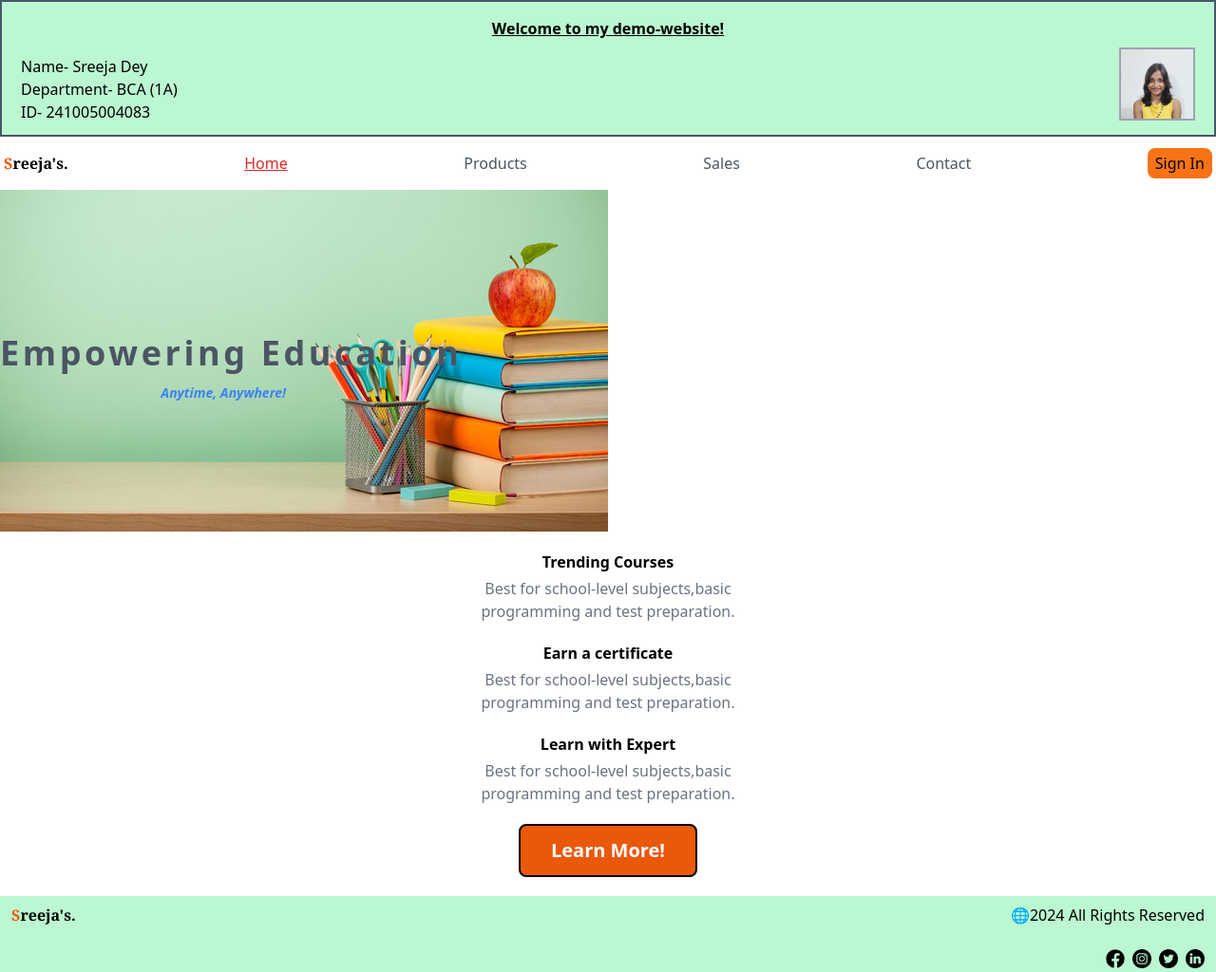
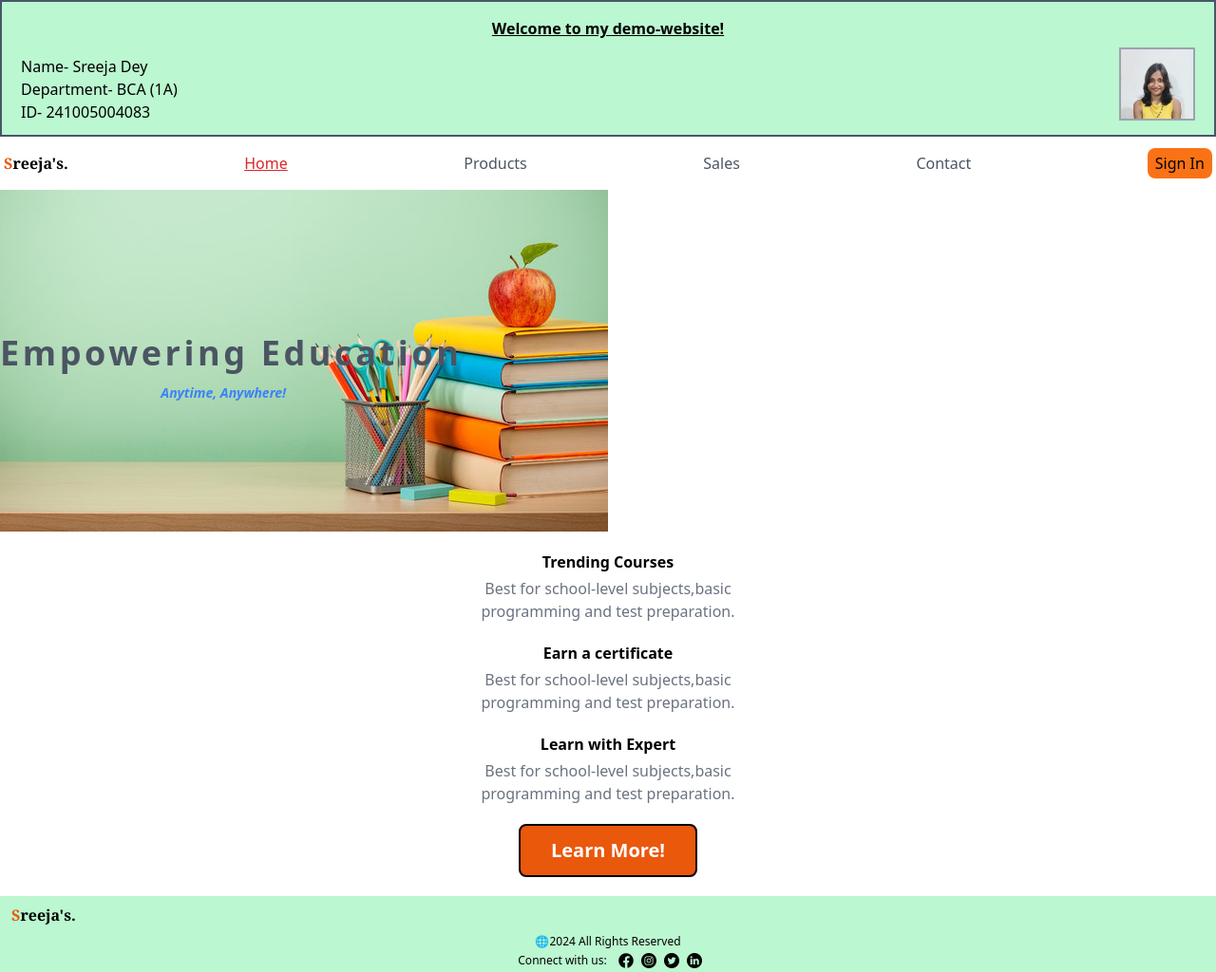
Before and after one commit to Exploring-glitch/a-sample-website, a website: page index.html in a window 1280 px wide. Shown: the whole page at 95% size. Drawn offline with nearby package versions, Linux system fonts and the light colour scheme.

Commit message:
changes in footer

```diff
--- a/index.html
+++ b/index.html
@@ -52,17 +52,23 @@
     </center>
 
     <div class="bg-green-200 w-auto h-20">
-        <div class="flex justify-between pt-2">
+        <div class="pt-2 text-start">
             <h1 class="font-serif ml-3 font-bold"><span class="text-orange-600" >S</span><span >reeja's.</span></h1>
-            <h1 class="mr-3"> 🌐2024 All Rights Reserved</h1>
         </div>
 
-        <div class="flex justify-end mr-3 mt-6 space-x-2">
-            <img src="./images/facebook.png" alt="" class="w-5 h-5">
-            <img src="./images/instagram.png" alt="" class="w-5 h-5">
-            <img src="./images/twitter.png" alt="" class="w-5 h-5">
-            <img src="./images/linkedin.png" alt="" class="w-5 h-5">
+        <h1 class="text-center text-xs mt-2"> 🌐2024 All Rights Reserved</h1>
+
+        <div class="flex justify-center ml-1 mt-1 space-x-3 text-xs">
+            <h1>Connect with us:</h1>
+            <div class="flex space-x-2">
+                <img src="./images/facebook.png" alt="" class="w-4 h-4">
+                <img src="./images/instagram.png" alt="" class="w-4 h-4">
+                <img src="./images/twitter.png" alt="" class="w-4 h-4">
+                <img src="./images/linkedin.png" alt="" class="w-4 h-4">
+            </div>
         </div>
+
+
     </div>
 
 </body>
```
